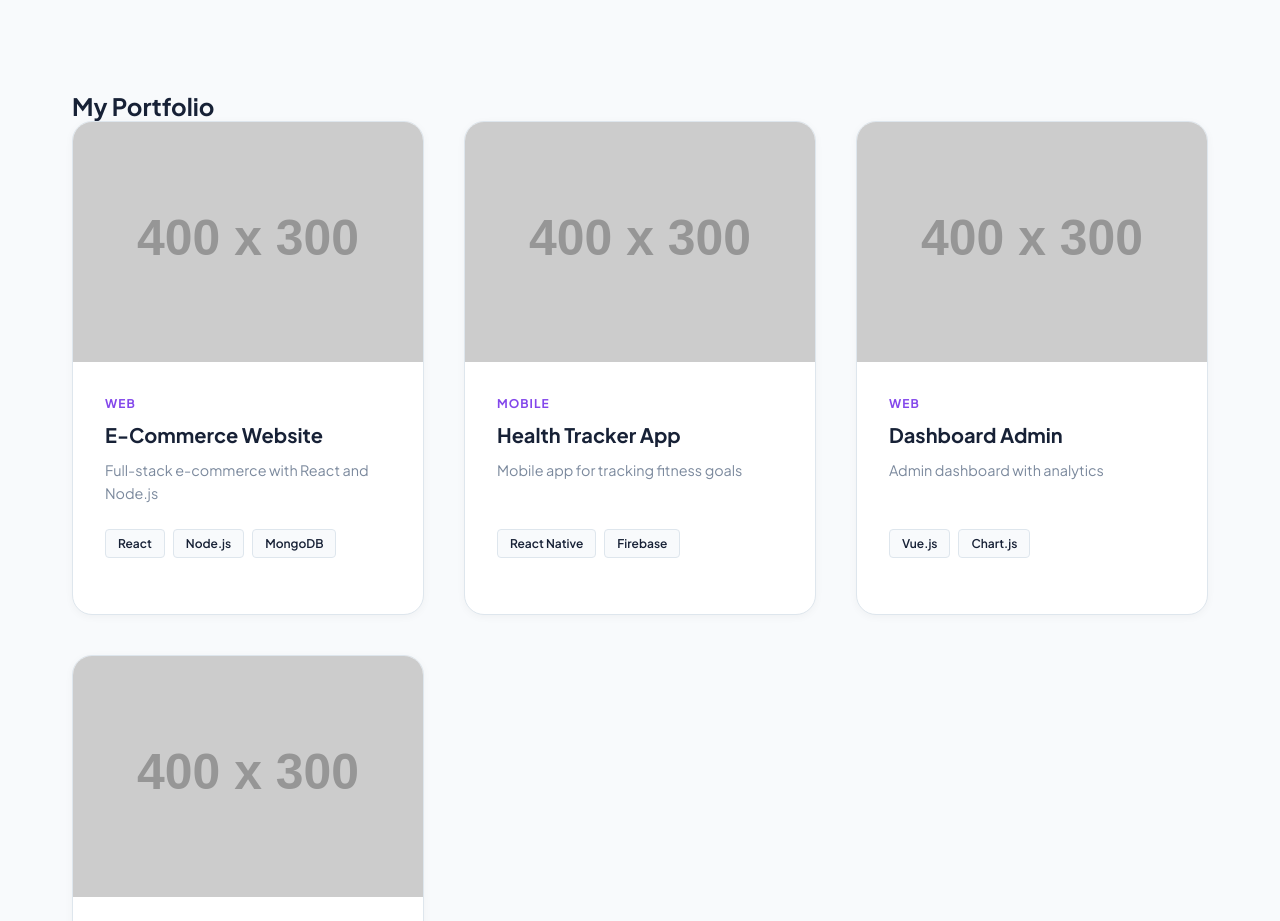
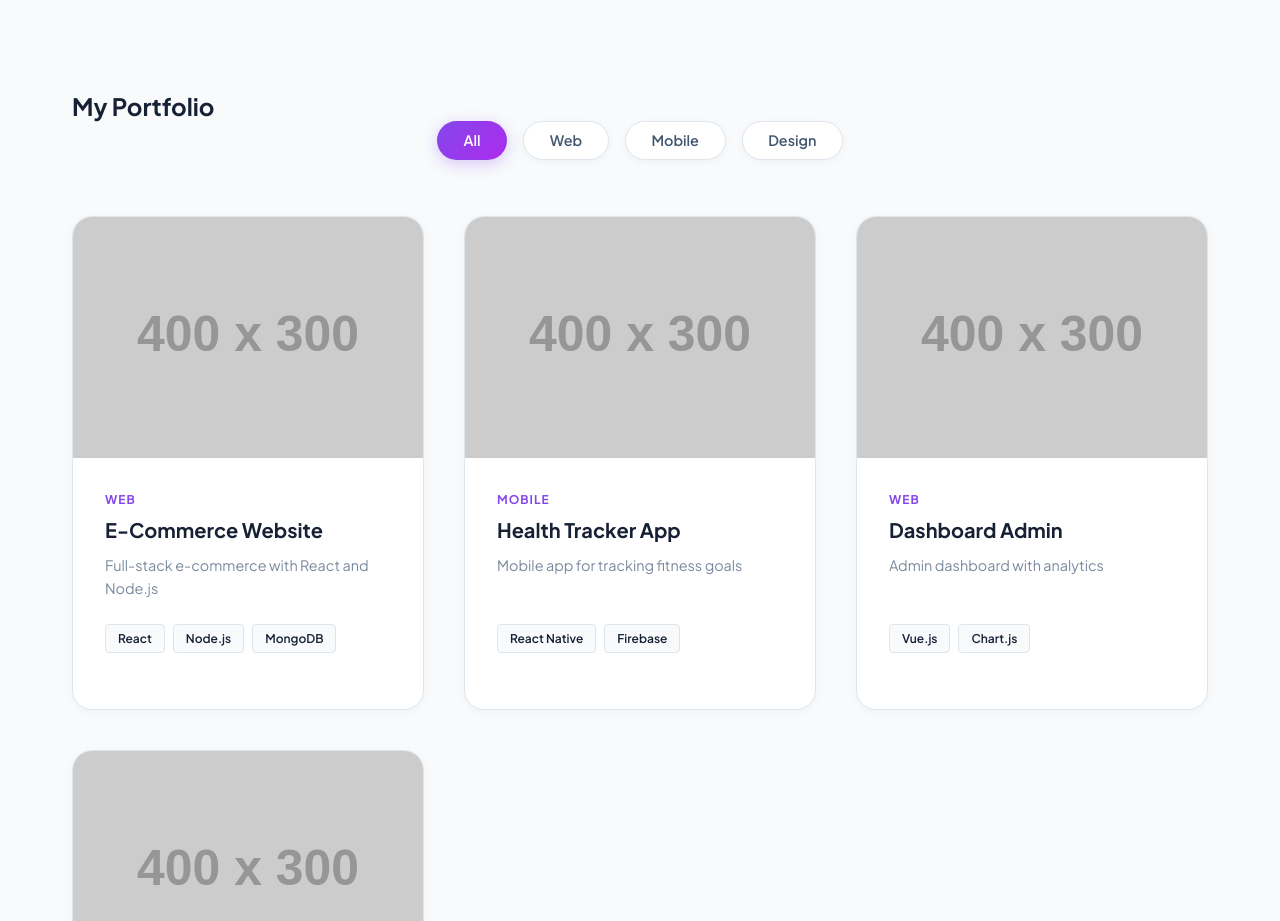
Before and after one commit to AnhDungz6/CSE391_PhamAnhDung_2451160762, a React (Vite) app in the folder Thuc_hanh/session_04_react_basics/session_04_portfolio_react/: page / in a window 1280 px wide. Shown: the part 2540-3461 px from the top of the page. Built offline with nearby package versions, Linux system fonts and the light colour scheme.

Commit message:
[EVENT] Add filter button click handlers

```diff
--- a/Thuc_hanh/session_04_react_basics/session_04_portfolio_react/src/components/Portfolio.jsx
+++ b/Thuc_hanh/session_04_react_basics/session_04_portfolio_react/src/components/Portfolio.jsx
@@ -14,6 +14,19 @@ function Portfolio() {
         <section id="portfolio" className="portfolio-section">
             <div className="container">
                 <h2 className="text-center mb-5">My Portfolio</h2>
+
+                {/* Filter Buttons */}
+                <div className="filter-buttons">
+                    {categories.map(category => (
+                        <button
+                            key={category}
+                            className={`filter-btn ${filter === category ? 'active' : ''}`}
+                            onClick={() => setFilter(category)}
+                        >
+                            {category.charAt(0).toUpperCase() + category.slice(1)}
+                        </button>
+                    ))}
+                </div>
 
                 {/* Render list from state */}
                 <div className="portfolio-grid">
```
